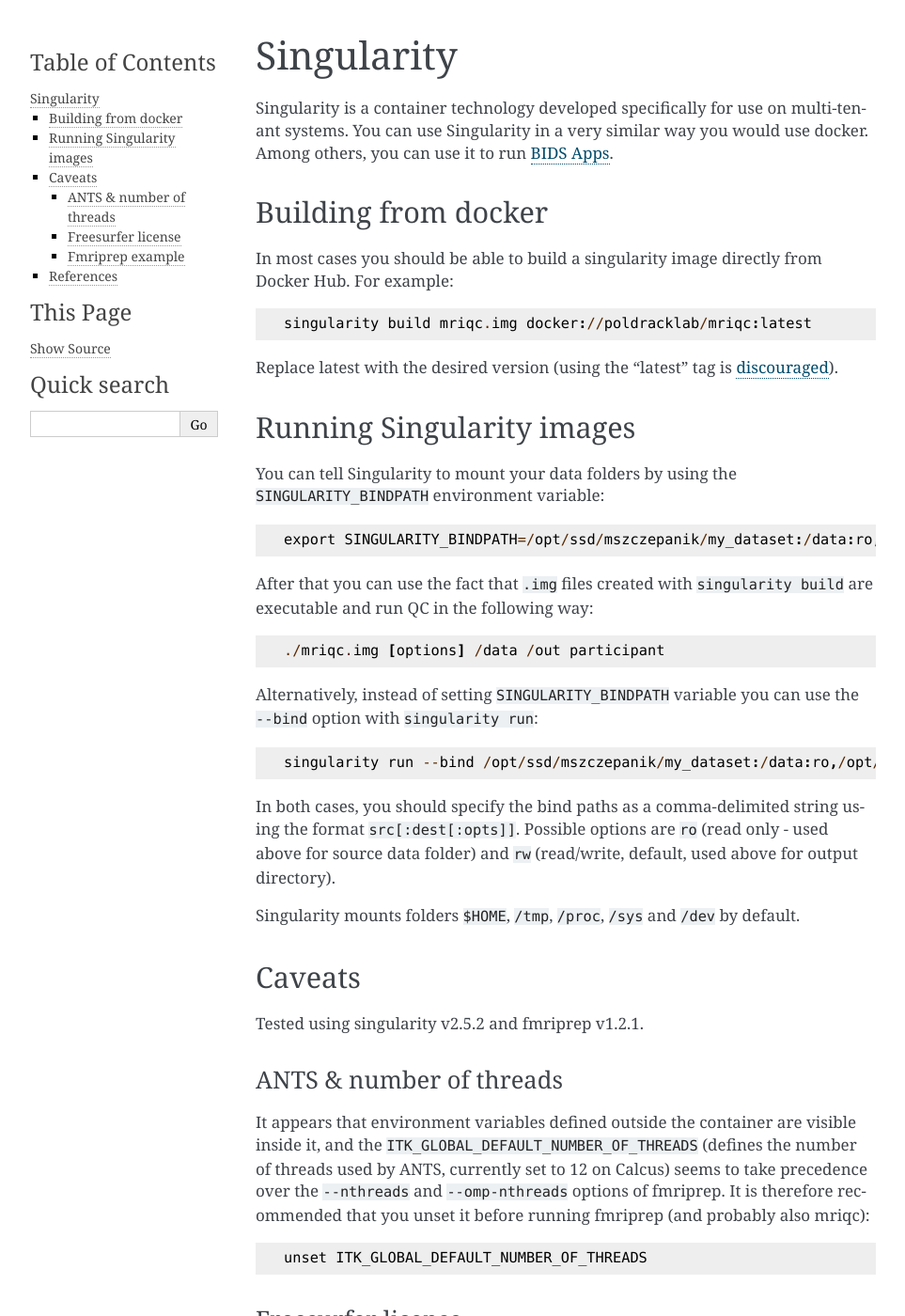
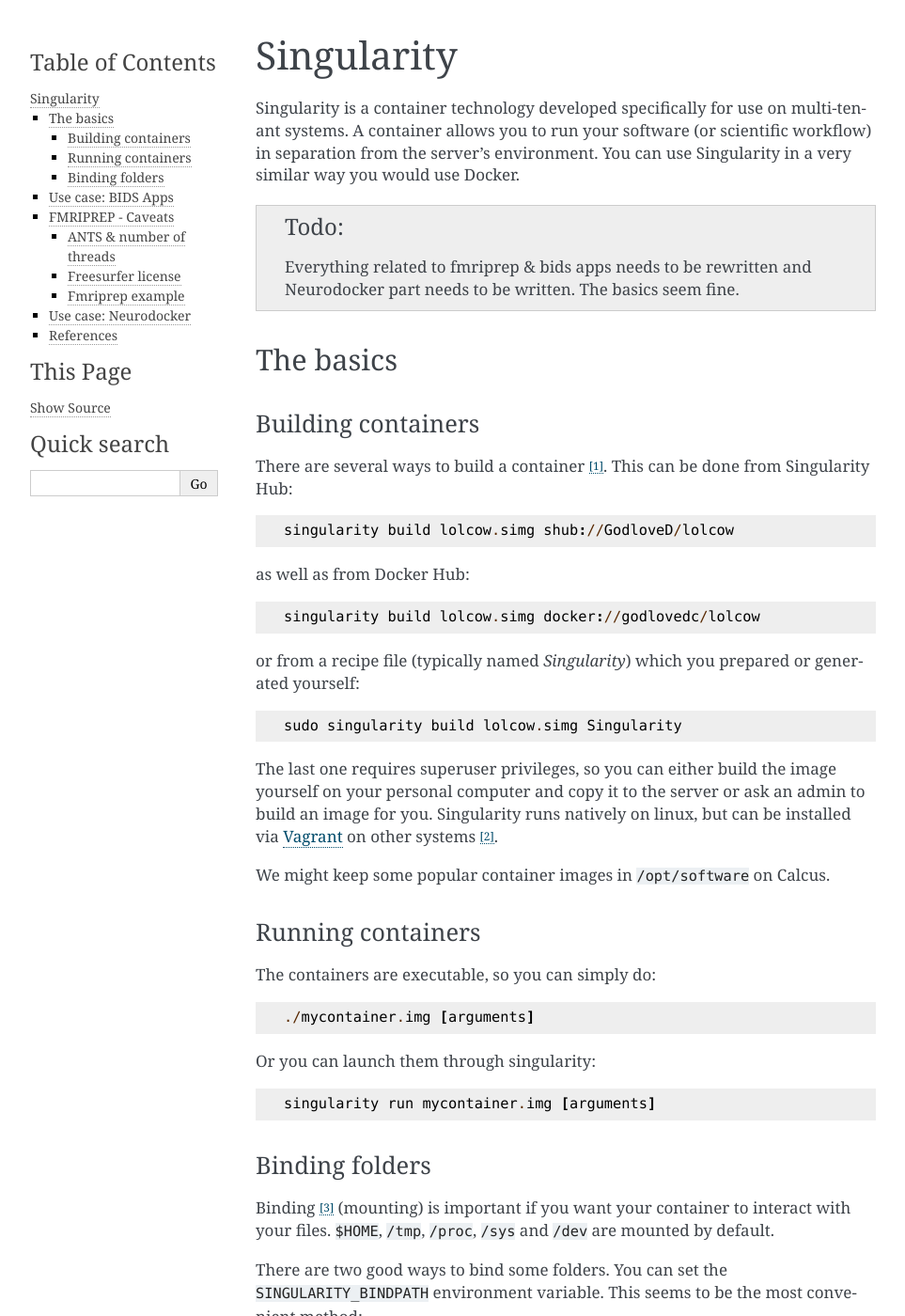
Before and after one commit to nencki-lobi/lobi-inhouse, a Sphinx documentation site: the page built from docs/singularity.rst, in a window 1280 px wide and 1400 px high. Shown: the whole window at 94% size, without its empty margins (148-1111 px from the left). Built offline with Sphinx 7.4.7, drawn with Linux system fonts in a browser that asks for light colours; some of the changed text lies outside the part shown.

Commit message:
Partially rewrite Singularity
Added a new "The basics" section with general usage.
BIDS apps / fmriprep was only partially changed and needs to be
rewritten. Neurodocker only got its header.

```diff
--- a/docs/singularity.rst
+++ b/docs/singularity.rst
@@ -1,10 +1,65 @@
 Singularity
 ===========
 
-Singularity is a container technology developed specifically for use on multi-tenant systems. You can use Singularity in a very similar way you would use docker. Among others, you can use it to run `BIDS Apps <http://bids-apps.neuroimaging.io/about/>`_.
+Singularity is a container technology developed specifically for use on multi-tenant systems. A container allows you to run your software (or scientific workflow) in separation from the server's environment. You can use Singularity in a very similar way you would use Docker.
 
-Building from docker
---------------------
+.. todo ::
+  Everything related to fmriprep & bids apps needs to be rewritten and Neurodocker part needs to be written. The basics seem fine.
+
+The basics
+----------
+
+Building containers
+^^^^^^^^^^^^^^^^^^^
+
+There are several ways to build a container [1]_. This can be done from Singularity Hub::
+
+  singularity build lolcow.simg shub://GodloveD/lolcow
+
+as well as from Docker Hub::
+
+  singularity build lolcow.simg docker://godlovedc/lolcow
+
+or from a recipe file (typically named `Singularity`) which you prepared or generated yourself::
+
+  sudo singularity build lolcow.simg Singularity
+
+The last one requires superuser privileges, so you can either build the image yourself on your personal computer and copy it to the server or ask an admin to build an image for you. Singularity runs natively on linux, but can be installed via `Vagrant <https://www.vagrantup.com/>`_ on other systems [2]_.
+
+We might keep some popular container images in ``/opt/software`` on Calcus.
+
+Running containers
+^^^^^^^^^^^^^^^^^^
+
+The containers are executable, so you can simply do::
+
+  ./mycontainer.img [arguments]
+
+Or you can launch them through singularity::
+
+  singularity run mycontainer.img [arguments]
+
+Binding folders
+^^^^^^^^^^^^^^^
+
+Binding [3]_ (mounting) is important if you want your container to interact with your files. ``$HOME``, ``/tmp``, ``/proc``, ``/sys`` and ``/dev`` are mounted by default.
+
+There are two good ways to bind some folders. You can set the ``SINGULARITY_BINDPATH`` environment variable. This seems to be the most convenient method::
+
+  export SINGULARITY_BINDPATH=/path/to/my/data:/data:ro,/path/to/my/output:/out
+
+Alternatively, you can use the ``--bind`` option with ``singularity run``::
+
+  singularity run --bind /path/to/my/data:/data:ro,/path/to/my/output:/out ./some.img [arguments & options]
+
+In both cases, you should specify the bind paths as a comma-delimited string using the format ``src[:dest[:opts]]``. Possible options are ``ro`` (read only - used above for source data folder) and ``rw`` (read/write, default, used above for output directory).
+
+The destination path must exist within the container! In BIDS apps you will often use ``/data`` and ``/out`` folders as in the examples above. Often, ``/mnt`` folder will be a good target. This restriction can be changed by using Overlay, but currently we stuck with the defaults and kept it disabled.
+
+Use case: BIDS Apps
+-------------------
+
+You can use singularity to run `BIDS Apps <http://bids-apps.neuroimaging.io/about/>`_.
 
 In most cases you should be able to build a singularity image directly from Docker Hub. For example::
 
@@ -12,27 +67,13 @@
 
 Replace latest with the desired version (using the "latest" tag is `discouraged <https://vsupalov.com/docker-latest-tag/>`_).
 
-Running Singularity images
---------------------------
+In short::
 
-You can tell Singularity to mount your data folders by using the ``SINGULARITY_BINDPATH`` environment variable::
-
-    export SINGULARITY_BINDPATH=/opt/ssd/mszczepanik/my_dataset:/data:ro,/opt/ssd/mszczepanik/my_qc_output:/out
-
-After that you can use the fact that ``.img`` files created with ``singularity build`` are executable and run QC in the following way::
-
+  export SINGULARITY_BINDPATH=/opt/ssd/mszczepanik/my_dataset:/data:ro,/opt/ssd/mszczepanik/my_qc_output:/out
   ./mriqc.img [options] /data /out participant
 
-Alternatively, instead of setting ``SINGULARITY_BINDPATH`` variable you can use the ``--bind`` option with ``singularity run``::
-
-  singularity run --bind /opt/ssd/mszczepanik/my_dataset:/data:ro,/opt/ssd/mszczepanik/qcout_test:/out ./mriqc.img [options] /data /out /participant
-
-In both cases, you should specify the bind paths as a comma-delimited string using the format ``src[:dest[:opts]]``. Possible options are ``ro`` (read only - used above for source data folder) and ``rw`` (read/write, default, used above for output directory).
-
-Singularity mounts folders ``$HOME``, ``/tmp``, ``/proc``, ``/sys`` and ``/dev`` by default.
-
-Caveats
--------
+FMRIPREP - Caveats
+------------------
 
 Tested using singularity v2.5.2 and fmriprep v1.2.1.
 
@@ -65,15 +106,19 @@
                  -w /work \
                  /data /out participant
 
+Use case: Neurodocker
+---------------------
+
 References
 ----------
 
-* Singularity documentation
+Singularity documentation
 
-  * `Singularity and Docker <https://www.sylabs.io/guides/2.6/user-guide/singularity_and_docker.html>`_
-  * `Bind paths <https://www.sylabs.io/guides/2.6/user-guide/bind_paths_and_mounts.html>`_
+.. [1] `Build a container <https://www.sylabs.io/guides/2.6/user-guide/build_a_container.html>`_ - Singularity 2.6 docs
+.. [2] `Installation <https://www.sylabs.io/guides/2.6/user-guide/installation.html>`_ - Singularity 2.6 docs
+.. [3] `Bind Paths and Mounts <https://www.sylabs.io/guides/2.6/user-guide/bind_paths_and_mounts.html>`_ - Singularity 2.6 docs
 
-* Bids Apps on readthedocs
+Bids Apps on readthedocs
 
   * `Running mriqc <https://mriqc.readthedocs.io/en/stable/running.html>`_
   * `Fmriprep usage <https://fmriprep.readthedocs.io/en/stable/usage.html>`_
```
